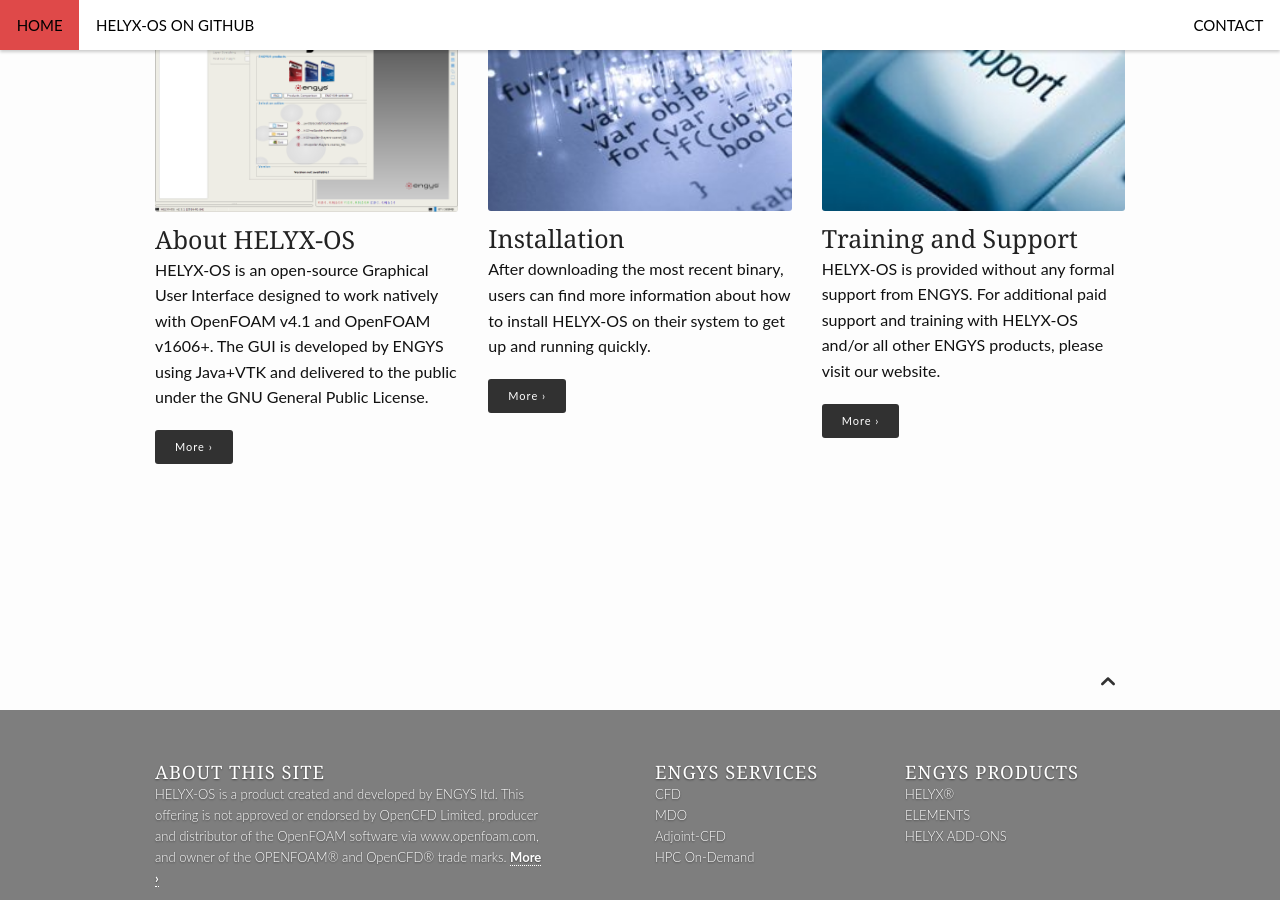
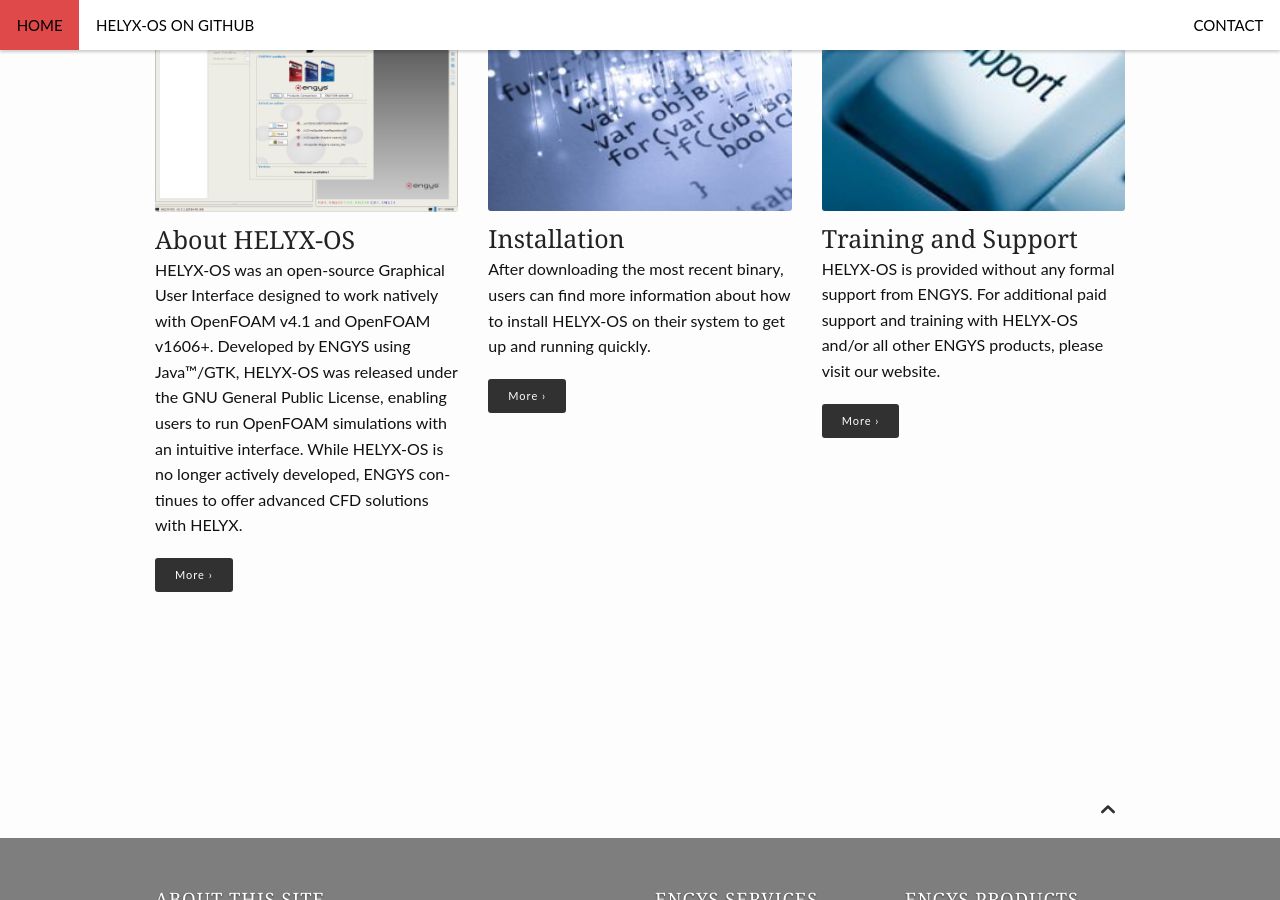
Before and after one commit to ENGYS/HELYX-OS, a Jekyll site: the page built from pages/pages-root-folder/index.md, in a window 1280 px wide and 900 px high, scrolled down 598 px. Built offline with Jekyll 4.4.1, drawn with Linux system fonts in a browser that asks for light colours.

Commit message:
Update index.md

```diff
--- a/pages/pages-root-folder/index.md
+++ b/pages/pages-root-folder/index.md
@@ -11,7 +11,7 @@
   title: "About HELYX-OS"
   url: 'http://engys.com/products/helyx-os'
   image: '/images/HELYX-OS-v231-welcomescreen.png'
-  text: 'HELYX-OS is an open-source Graphical User Interface designed to work natively with OpenFOAM v4.1 and OpenFOAM v1606+. The GUI is developed by ENGYS using Java+VTK and delivered to the public under the GNU General Public License.'
+  text: 'HELYX-OS was an open-source Graphical User Interface designed to work natively with OpenFOAM v4.1 and OpenFOAM v1606+. Developed by ENGYS using Java™/GTK, HELYX-OS was released under the GNU General Public License, enabling users to run OpenFOAM simulations with an intuitive interface. While HELYX-OS is no longer actively developed, ENGYS continues to offer advanced CFD solutions with HELYX.'
 widget2:
   title: "Installation"
   url: '/installation/'
```
